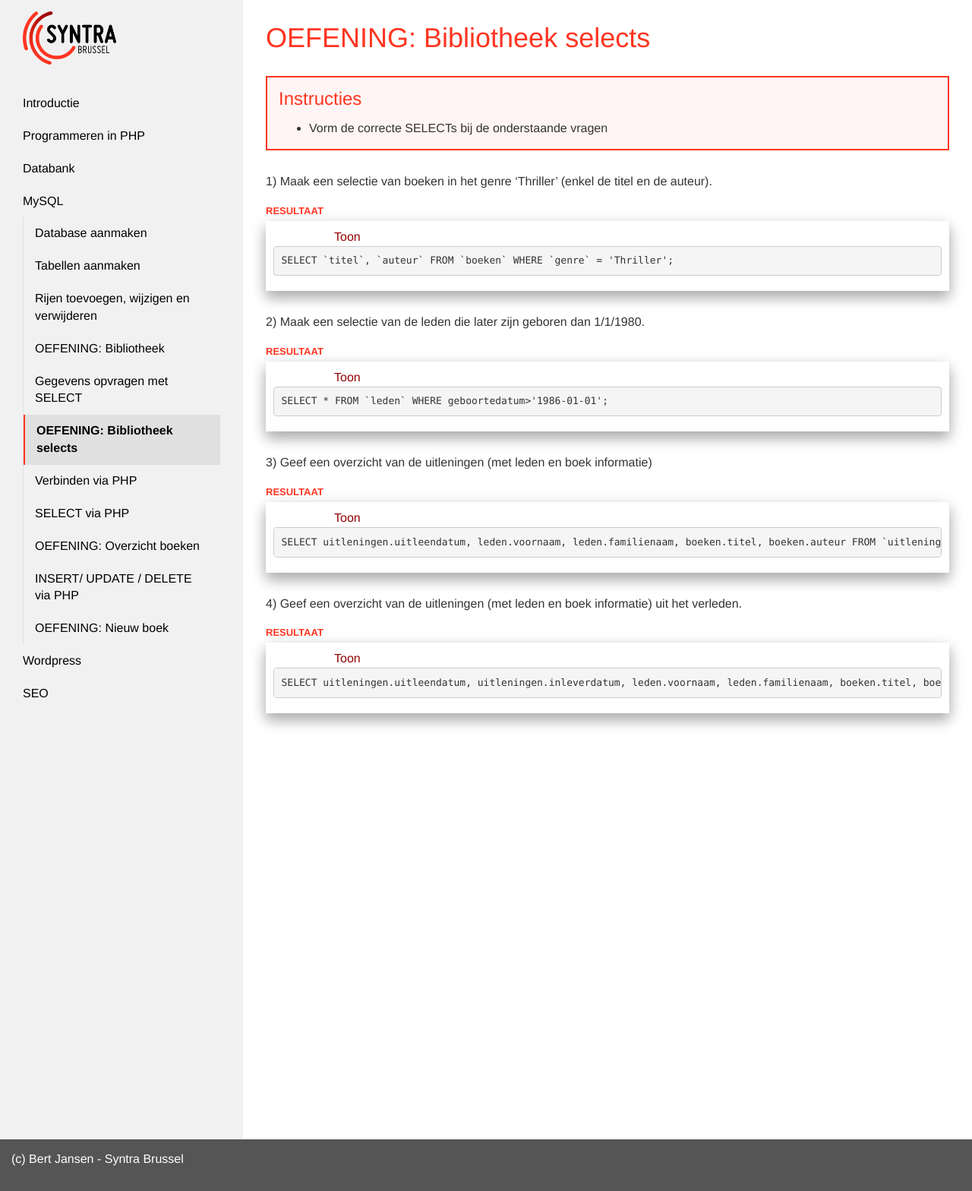
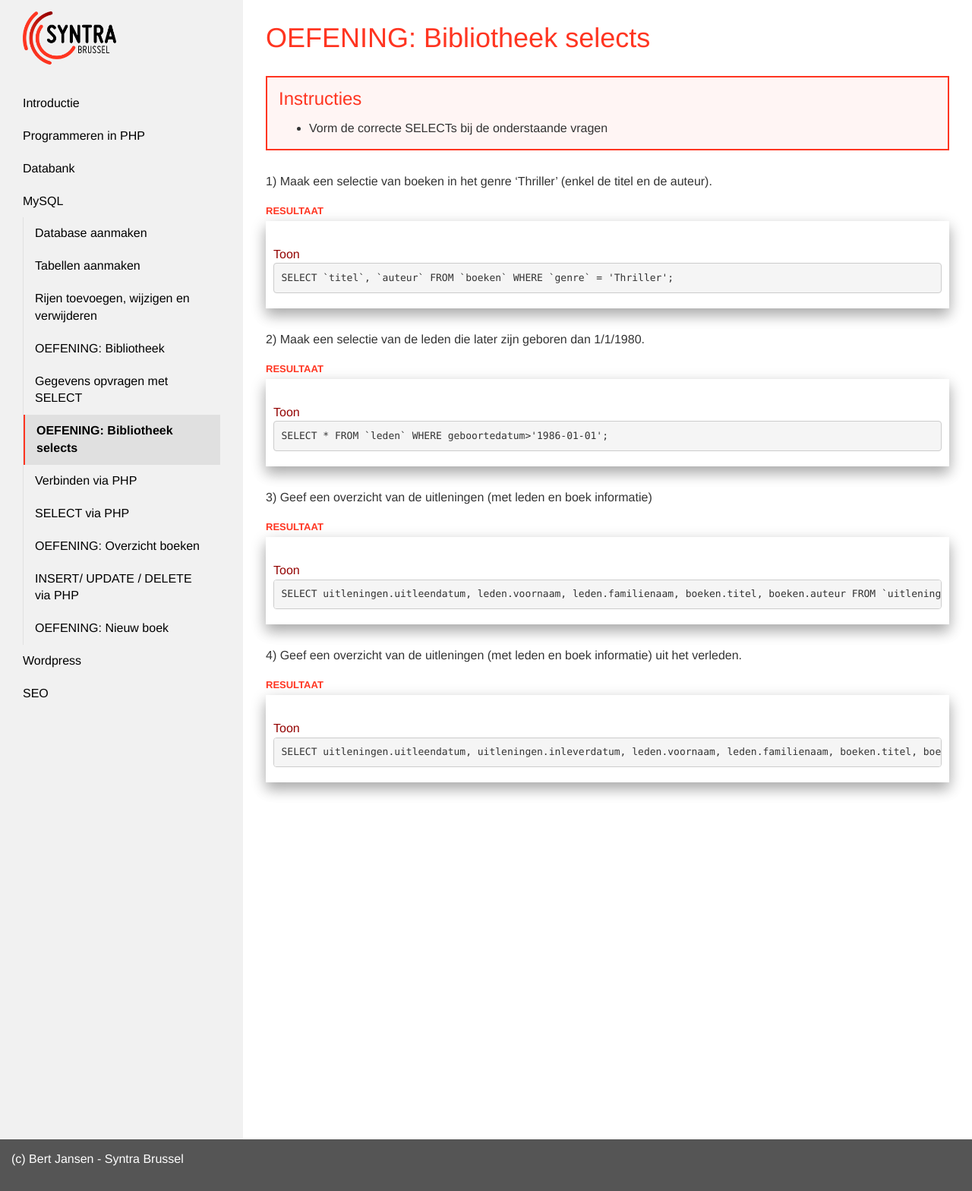
Before and after one commit to Syntra-Brussel/dynamische-webtechnieken, a Jekyll site: the page built from mysql/oefening-bibliotheek-selects.md, in a window 1280 px wide. Shown: the whole page at 76% size. Built offline with Jekyll 4.4.1, drawn with Linux system fonts in a browser that asks for light colours; nearby versions of some CDN libraries; a script that is not in the unit is left out.

Commit message:
Update oefening-bibliotheek-selects.md

```diff
--- a/mysql/oefening-bibliotheek-selects.md
+++ b/mysql/oefening-bibliotheek-selects.md
@@ -14,7 +14,7 @@ collection: mysql
 1) Maak een selectie van boeken in het genre ‘Thriller’ (enkel de titel en de auteur).
 
 <div class="shadow result show-hide">
-<a href="#">Toon</a>
+<div class="toggle"><a href="#">Toon</a></div>
 <pre class="show-hide-content">
 SELECT `titel`, `auteur` FROM `boeken` WHERE `genre` = 'Thriller';
 </pre>
@@ -23,7 +23,7 @@ SELECT `titel`, `auteur` FROM `boeken` WHERE `genre` = 'Thriller';
 2) Maak een selectie van de leden die later zijn geboren dan 1/1/1980.
 
 <div class="shadow result show-hide">
-<a href="#">Toon</a>
+<div class="toggle"><a href="#">Toon</a></div>
 <pre class="show-hide-content">
 SELECT * FROM `leden` WHERE geboortedatum>'1986-01-01';
 </pre>
@@ -33,7 +33,7 @@ SELECT * FROM `leden` WHERE geboortedatum>'1986-01-01';
 
 
 <div class="shadow result show-hide">
-<a href="#">Toon</a>
+<div class="toggle"><a href="#">Toon</a></div>
 <pre class="show-hide-content">
 SELECT uitleningen.uitleendatum, leden.voornaam, leden.familienaam, boeken.titel, boeken.auteur FROM `uitleningen`, leden, boeken WHERE uitleningen.ledennummer=leden.ledennummer AND uitleningen.boeknummer=boeken.boeknummer;
 </pre>
@@ -43,7 +43,7 @@ SELECT uitleningen.uitleendatum, leden.voornaam, leden.familienaam, boeken.titel
 
 
 <div class="shadow result show-hide">
-<a href="#">Toon</a>
+<div class="toggle"><a href="#">Toon</a></div>
 <pre class="show-hide-content">
 SELECT uitleningen.uitleendatum, uitleningen.inleverdatum, leden.voornaam, leden.familienaam, boeken.titel, boeken.auteur FROM `uitleningen`, leden, boeken WHERE uitleningen.ledennummer=leden.ledennummer AND uitleningen.boeknummer=boeken.boeknummer AND uitleningen.inleverdatum < '2022-11-15';
 </pre>
```
